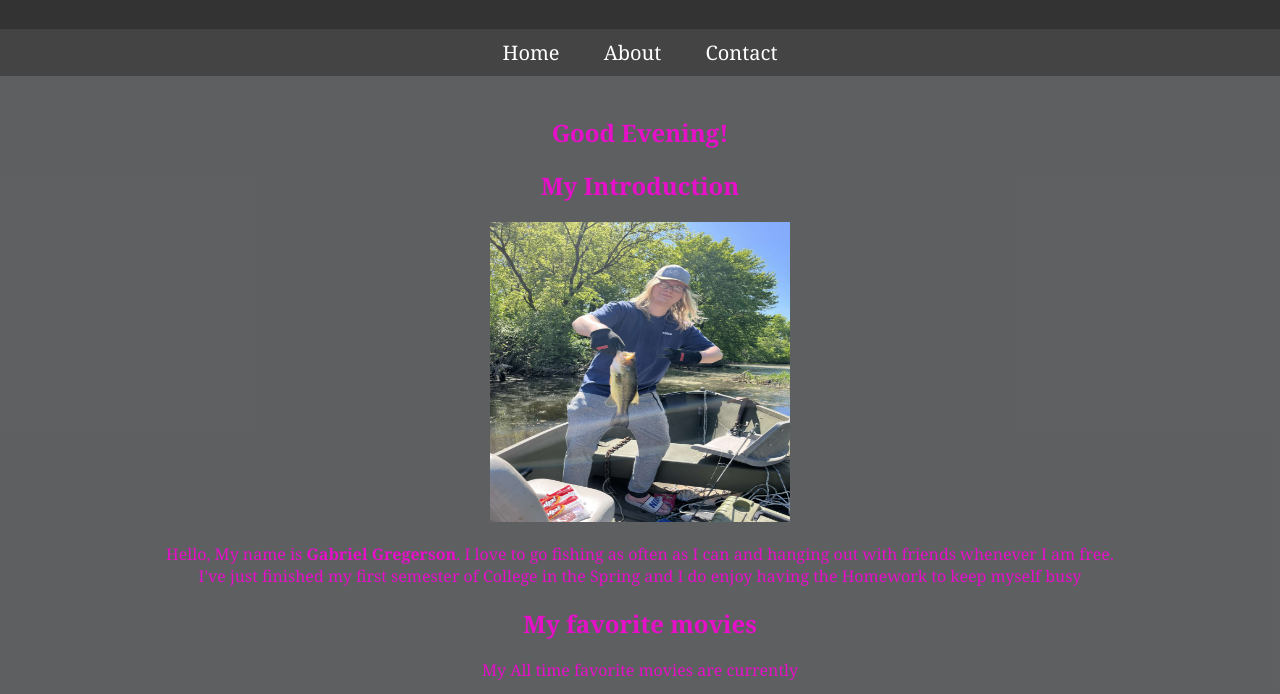
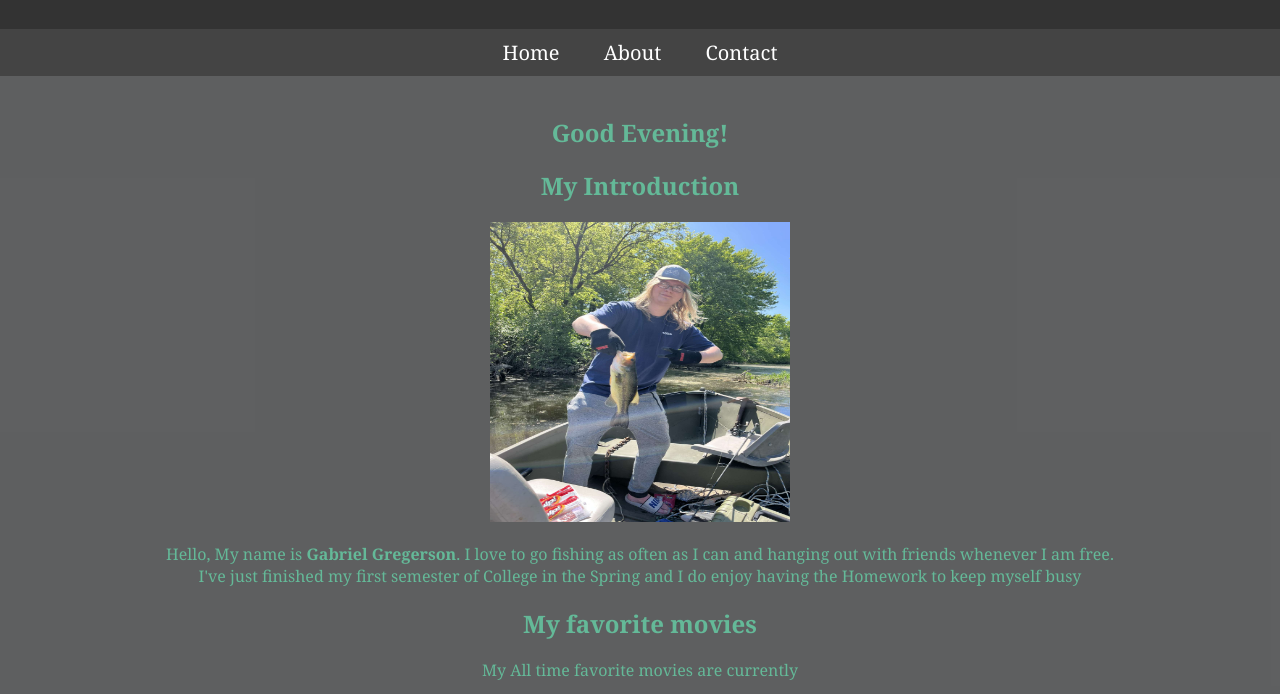
Before and after one commit to GabrielGregerson/GabrielGregerson.github.io, a plain HTML site: page index.html in a window 1280 px wide. Shown: the part 77-771 px from the top of the page. Drawn offline with Linux system fonts and the light colour scheme.

Commit message:
fixed a color combining issue

```diff
--- a/styles.css
+++ b/styles.css
@@ -41,7 +41,6 @@ section {
     padding: 20px;
 	min-height: 80vh;
     color:rgb(100, 185, 152);
-	color:rgb(230, 16, 201);
 }
 
 footer {
```
